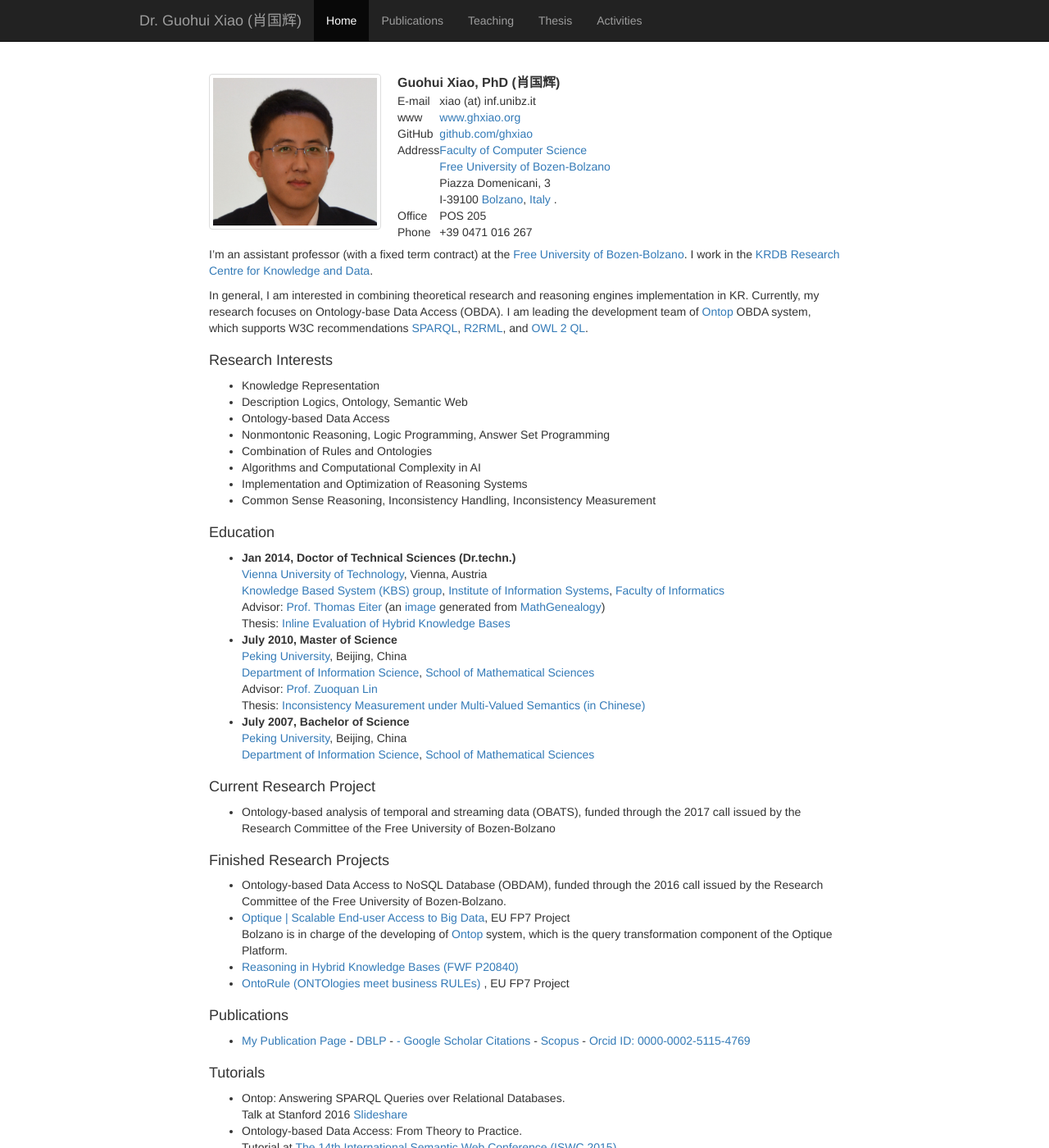
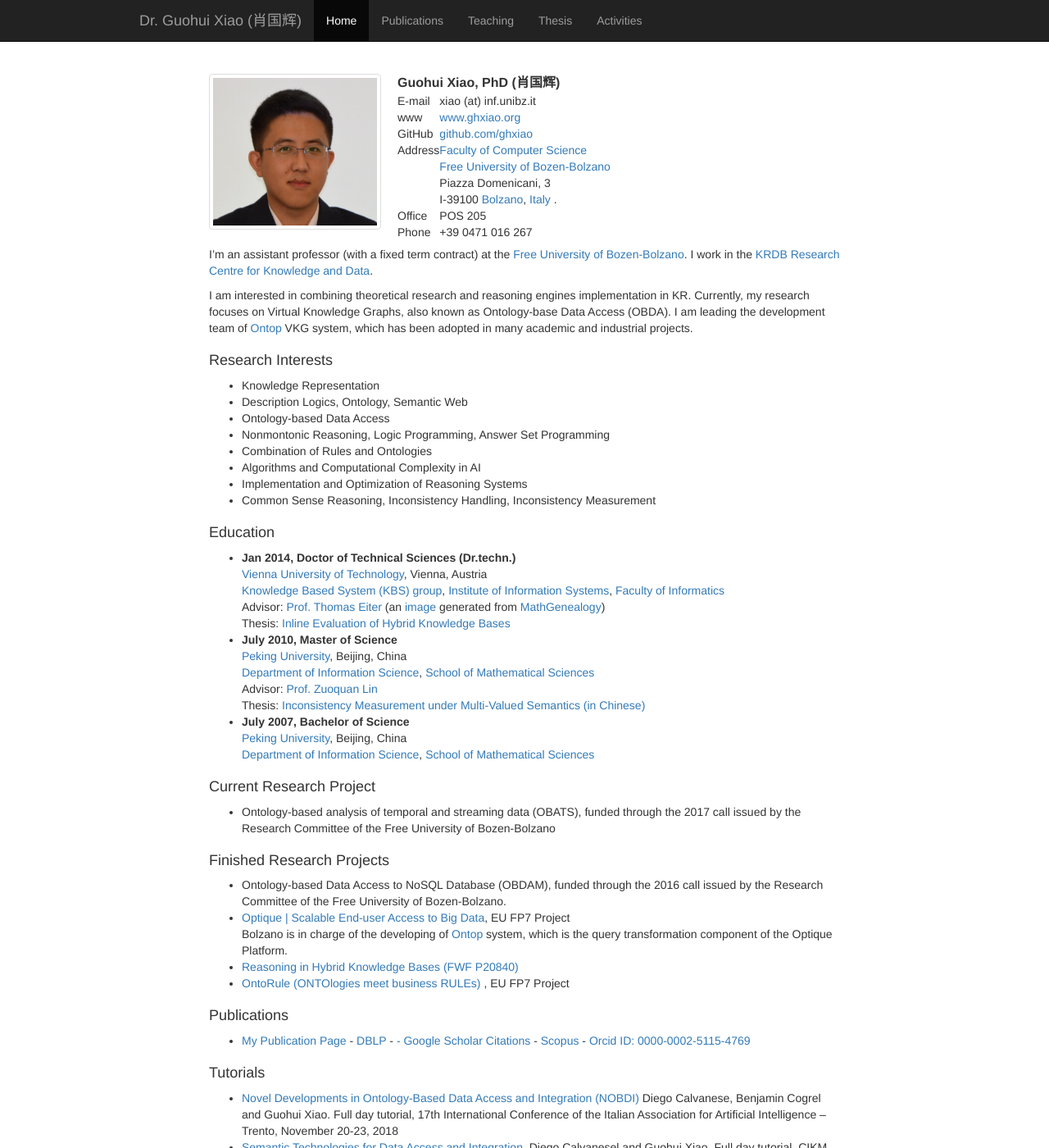
Before and after one commit to ghxiao/ghxiao.github.io, a Jekyll site: the page built from index.html, in a window 1280 px wide and 1400 px high. Shown: the whole window at 82% size. Built offline with Jekyll 4.4.1, drawn with Linux system fonts in a browser that asks for light colours; some of the changed text lies outside the part shown.

Commit message:
update tutorials

```diff
--- a/index.html
+++ b/index.html
@@ -5,12 +5,12 @@ slug: home
 ---
 
 
-<br/>
-<br/>
+<br />
+<br />
 
 <div itemscope itemtype="http://schema.org/Person">
     <div style="float:left; margin-right:20px" class="thumbnail">
-        <img src="images/xiao.jpg" alt="Guohui Xiao" width="200px" itemprop="image"/>
+        <img src="images/xiao.jpg" alt="Guohui Xiao" width="200px" itemprop="image" />
     </div>
     <div style="float:left;width:400px">
         <table style="border:1px;border-spacing: 10px;" cellpadding="2px">
@@ -35,9 +35,9 @@ slug: home
             <tr>
                 <td style="vertical-align: top">Address</td>
                 <td>
-                    <a href="http://www.inf.unibz.it" target="_blank">Faculty of Computer Science</a> <br/>
-                    <a href="http://www.unibz.it" target="_blank">Free University of Bozen-Bolzano</a><br/>
-                    Piazza Domenicani, 3<br/>
+                    <a href="http://www.inf.unibz.it" target="_blank">Faculty of Computer Science</a> <br />
+                    <a href="http://www.unibz.it" target="_blank">Free University of Bozen-Bolzano</a><br />
+                    Piazza Domenicani, 3<br />
                     I-39100 <a href="http://www.bolzano-bozen.it/en/bolzano.htm" target="_blank">Bolzano</a>,
                     <a href="http://www.italia.it/" target="_blank">Italy</a> .
                 </td>
@@ -66,12 +66,10 @@ slug: home
 </p>
 
 <p>
-    In general, I am interested in combining theoretical research and reasoning engines implementation in KR.
-    Currently, my research focuses on Ontology-base Data Access (OBDA). I am leading the development team of
-    <a href="http://ontop.inf.unibz.it">Ontop</a> OBDA system, which
-    supports W3C recommendations <a href="http://www.w3.org/TR/sparql11-overview/">SPARQL</a>, <a
-        href="http://www.w3.org/TR/r2rml/">R2RML</a>,
-    and <a href="http://www.w3.org/TR/owl2-profiles/#OWL_2_QL">OWL 2 QL</a>.
+    I am interested in combining theoretical research and reasoning engines implementation in KR.
+    Currently, my research focuses on <emph>Virtual Knowledge Graphs</emph>, also known as <emph>Ontology-base Data Access (OBDA)</emph>.
+    I am leading the development team of
+    <a href="http://ontop.inf.unibz.it">Ontop</a> VKG system, which has been adopted in many academic and industrial projects.
 </p>
 
 <!--
@@ -99,31 +97,31 @@ slug: home
 
     <ul>
         <li>
-            <b>Jan 2014, Doctor of Technical Sciences (Dr.techn.) </b> <br/>
-            <a href="http://www.tuwien.ac.at"> Vienna University of Technology</a>, Vienna, Austria<br/>
+            <b>Jan 2014, Doctor of Technical Sciences (Dr.techn.) </b> <br />
+            <a href="http://www.tuwien.ac.at"> Vienna University of Technology</a>, Vienna, Austria<br />
             <a href="http://www.kr.tuwien.ac.at"> Knowledge Based System (KBS) group</a>,
             <a href="http://www.infosys.tuwien.ac.at/184/"> Institute of Information Systems</a>, <a
                 href="http://www.informatik.tuwien.ac.at/">Faculty of Informatics</a>
-            <br/>
+            <br />
             Advisor: <a href="http://www.kr.tuwien.ac.at/staff/eiter/"> Prof. Thomas Eiter </a> (an <a
                 href="images/xiao-math-genealogy.svg">image</a> generated from <a
-                href="http://genealogy.math.ndsu.nodak.edu/id.php?id=180625">MathGenealogy</a>) <br/>
+                href="http://genealogy.math.ndsu.nodak.edu/id.php?id=180625">MathGenealogy</a>) <br />
             Thesis: <a href="/thesis.html">Inline Evaluation of Hybrid Knowledge Bases</a>
         </li>
         <li>
-            <b>July 2010, Master of Science </b> <br/>
-            <a href="http://www.pku.edu.cn"> Peking University</a>, Beijing, China <br/>
+            <b>July 2010, Master of Science </b> <br />
+            <a href="http://www.pku.edu.cn"> Peking University</a>, Beijing, China <br />
             <a href="http://www.is.pku.edu.cn"> Department of Information Science</a>, <a
-                href="http://www.math.pku.edu.cn/"> School of Mathematical Sciences</a> <br/>
-            Advisor: <a href="http://www.is.pku.edu.cn/~lz/eindex.html"> Prof. Zuoquan Lin </a> <br/>
+                href="http://www.math.pku.edu.cn/"> School of Mathematical Sciences</a> <br />
+            Advisor: <a href="http://www.is.pku.edu.cn/~lz/eindex.html"> Prof. Zuoquan Lin </a> <br />
             Thesis: <a href="publications/master-thesis.pdf">Inconsistency Measurement under Multi-Valued Semantics (in
                 Chinese)</a>
         </li>
         <li>
-            <b>July 2007, Bachelor of Science </b><br/>
-            <a href="http://www.pku.edu.cn">Peking University</a>, Beijing, China <br/>
+            <b>July 2007, Bachelor of Science </b><br />
+            <a href="http://www.pku.edu.cn">Peking University</a>, Beijing, China <br />
             <a href="http://www.is.pku.edu.cn">Department of Information Science</a>,
-            <a href="http://www.math.pku.edu.cn/">School of Mathematical Sciences</a> <br/>
+            <a href="http://www.math.pku.edu.cn/">School of Mathematical Sciences</a> <br />
         </li>
     </ul>
 
@@ -132,7 +130,8 @@ slug: home
 <div>
     <h3>Current Research Project</h3>
     <ul>
-        <li> Ontology-based analysis of temporal and streaming data (OBATS),  funded through the 2017 call issued by the Research Committee of the Free University of Bozen-Bolzano
+        <li> Ontology-based analysis of temporal and streaming data (OBATS), funded through the 2017 call issued by the
+            Research Committee of the Free University of Bozen-Bolzano
         </li>
     </ul>
 </div>
@@ -182,20 +181,35 @@ slug: home
 <div id="talks">
     <h3>Tutorials</h3>
     <ul>
+        <li><a href="https://github.com/ontop/ontop-examples/tree/master/aixia-2018-tutorial/">Novel Developments in
+                Ontology-Based Data Access and Integration (NOBDI)</a> Diego Calvanese, Benjamin Cogrel and Guohui Xiao.
+            Full day tutorial, 17th International Conference of the Italian Association for Artificial Intelligence –
+            Trento, November 20-23, 2018</li>
+        <li><a href="http://ontop.inf.unibz.it/cikm-2018-tutorial/">Semantic Technologies for Data Access and
+                Integration</a>. Diego Calvanesel and Guohui Xiao. Full day tutorial, CIKM. Torino, 26 October 2018.
+        </li>
+        <li><a href="http://ontop.inf.unibz.it/ijcai-2018-tutorial/">Ontology-based Data Access: Theory and
+                Practice</a>. Guohui Xiao and Roman Konchakov. Full day tutorial, IJCAI 2018. Stockholm, July
+            14, 2018.</li>
+
+        <li><a href="http://ontop.inf.unibz.it/ekaw-2016-tutorial/">Mapping Management and Expressive Ontologies in
+                Ontology-Based Data Access</a>. Diego Calvanese, Benjamin Cogrel and Guohui Xiao. Full day tutorial,
+            EKAW. Bologna, November 19, 2016.</li>
+
         <li>
-            Ontop: Answering SPARQL Queries over Relational Databases. <br/>
+            Ontop: Answering SPARQL Queries over Relational Databases. <br />
             Talk at Stanford 2016 <a
                 href="http://www.slideshare.net/guohuixiao/ontop-answering-sparql-queries-over-relational-databases/">
                 Slideshare</a>
         </li>
         <li>
-            Ontology-based Data Access: From Theory to Practice. <br/>
+            Ontology-based Data Access: From Theory to Practice. <br />
             Tutorial at <a href="http://iswc2015.semanticweb.org/"> The 14th International Semantic Web Conference (ISWC
                 2015)</a>
         </li>
         <li>
             Ontology-based data access -- Theory and Practice. <a href="talks/2014-csws-obda-talk.pdf"> slides </a>
-            <br/>
+            <br />
             Summer School lecture at <a href="http://csws2014.ontoweb.cn/summer-school">the 8th Chinese Semantic Web
                 Symposium & Web Science Conference (CSWS2014)</a>
         </li>
```
Lines whose indentation alone changed are shown as unchanged.
